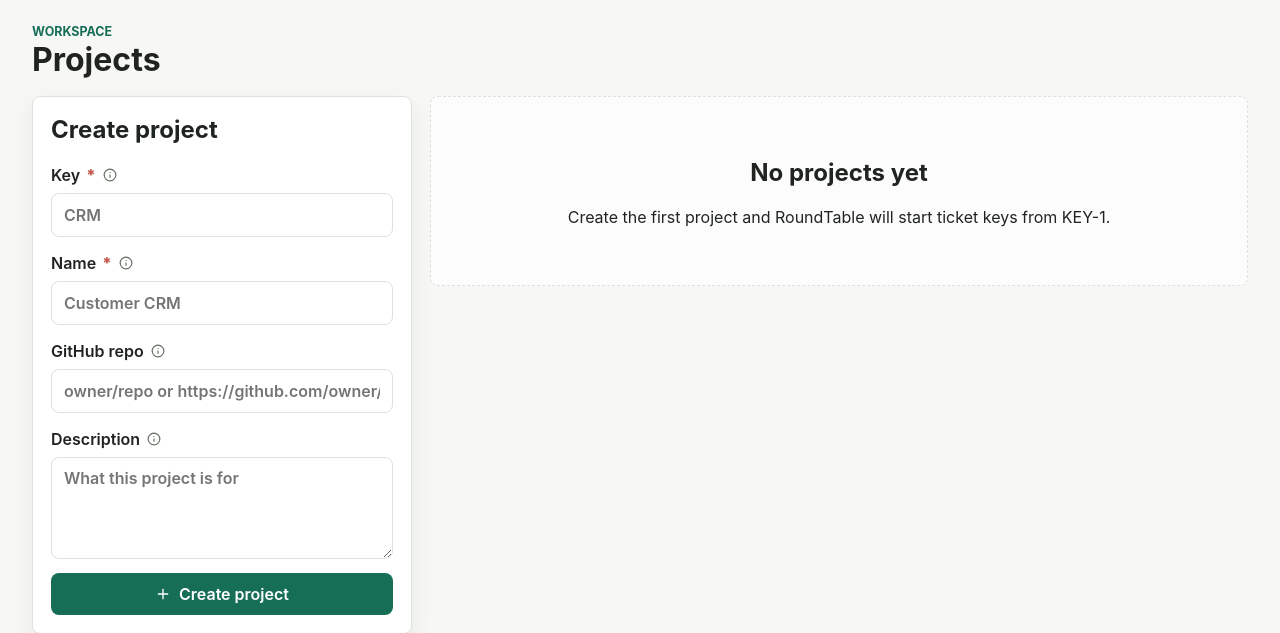
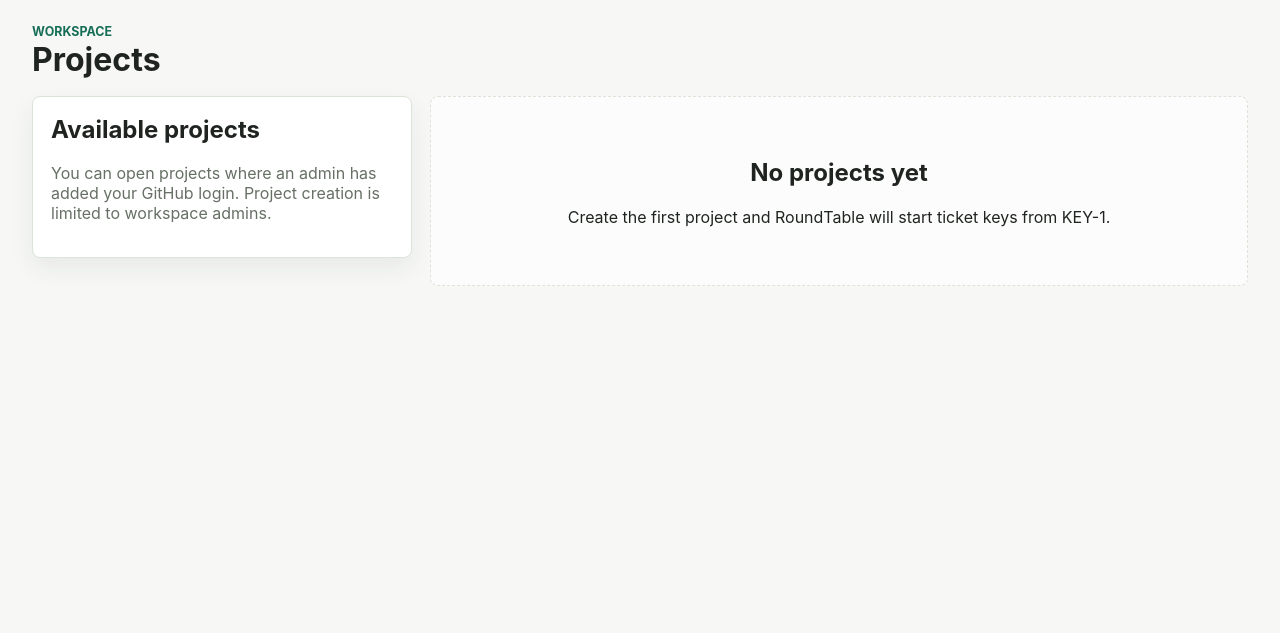
Before and after one commit to q121212/RoundTable, a FastAPI app: template app/templates/projects.html in a window 1280 px wide. Shown: the part 64-697 px from the top of the page. Run offline with FastAPI, Linux system fonts and the light colour scheme; the template is opened without the code that fills it, so the values that code supplies are empty.

Commit message:
Restrict project creation to admins

```diff
--- a/app/main.py
+++ b/app/main.py
@@ -22,6 +22,7 @@ from .security import (
     get_user_by_session,
     login_response,
     new_token,
+    require_admin,
     validate_csrf_request,
     verify_hmac_signature,
 )
@@ -245,12 +246,17 @@ async def logout(request: Request) -> RedirectResponse:
 @app.get("/projects", response_class=HTMLResponse)
 async def projects_page(request: Request) -> HTMLResponse:
     user = require_page_user(request)
-    return render(request, "projects.html", {"projects": list_projects(user)})
+    return render(
+        request,
+        "projects.html",
+        {"projects": list_projects(user), "can_create_project": user.get("role") == "admin"},
+    )
 
 
 @app.post("/api/projects")
 async def api_create_project(request: Request) -> RedirectResponse:
     user = await validate_csrf_request(request)
+    require_admin(user)
     form = await request.form()
     project = create_project(
         user,
--- a/app/static/app.js
+++ b/app/static/app.js
@@ -60,7 +60,7 @@
       "login.eyebrow": "Local ticket tracker",
       "login.github": "Continue with GitHub",
       "login.github_missing": "GitHub OAuth is not configured yet.",
-      "login.local": "Use local login",
+      "login.local": "Use temporary local login",
       "login.title": "Sign in to RoundTable",
       "mcp.create": "Create token",
       "mcp.create_token": "Create MCP token",
@@ -114,6 +114,8 @@
       "projects.empty_copy": "Create the first project and RoundTable will start ticket keys from KEY-1.",
       "projects.empty_title": "No projects yet",
       "projects.eyebrow": "Workspace",
+      "projects.available": "Available projects",
+      "projects.member_hint": "You can open projects where an admin has added your GitHub login. Project creation is limited to workspace admins.",
       "projects.members": "Members",
       "projects.no_members": "No members yet.",
       "projects.settings": "Project settings",
@@ -196,7 +198,7 @@
       "login.eyebrow": "Локальный трекер задач",
       "login.github": "Войти через GitHub",
       "login.github_missing": "GitHub OAuth пока не настроен.",
-      "login.local": "Войти локально",
+      "login.local": "Войти временно локально",
       "login.title": "Вход в RoundTable",
       "mcp.create": "Создать токен",
       "mcp.create_token": "Создать MCP токен",
@@ -250,6 +252,8 @@
       "projects.empty_copy": "Создайте первый проект, и RoundTable начнет тикеты с KEY-1.",
       "projects.empty_title": "Проектов пока нет",
       "projects.eyebrow": "Рабочее пространство",
+      "projects.available": "Доступные проекты",
+      "projects.member_hint": "Вы можете открывать проекты, куда админ добавил ваш GitHub логин. Создание проектов доступно только workspace admin.",
       "projects.members": "Участники",
       "projects.no_members": "Участников пока нет.",
       "projects.settings": "Настройки проекта",
--- a/app/templates/projects.html
+++ b/app/templates/projects.html
@@ -9,6 +9,7 @@
 </section>
 
 <section class="split-layout">
+  {% if can_create_project %}
     <div class="panel">
       <h2 data-i18n="projects.create">Create project</h2>
       <form class="stacked-form" method="post" action="/api/projects">
@@ -46,6 +47,12 @@
         <button class="primary" type="submit" data-icon="plus" data-i18n="projects.create">Create project</button>
       </form>
     </div>
+  {% else %}
+    <div class="panel">
+      <h2 data-i18n="projects.available">Available projects</h2>
+      <p class="muted" data-i18n="projects.member_hint">You can open projects where an admin has added your GitHub login. Project creation is limited to workspace admins.</p>
+    </div>
+  {% endif %}
 
   <div class="list-panel">
     {% if projects %}
```
Also changed, not shown: tests/test_core.py (+20 -0 lines). Lines whose indentation alone changed are shown as unchanged.
